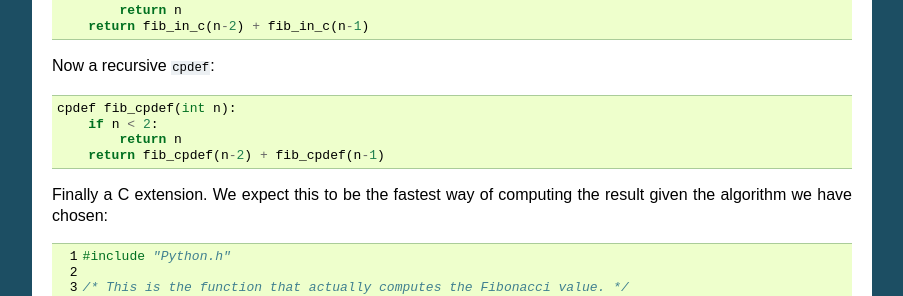
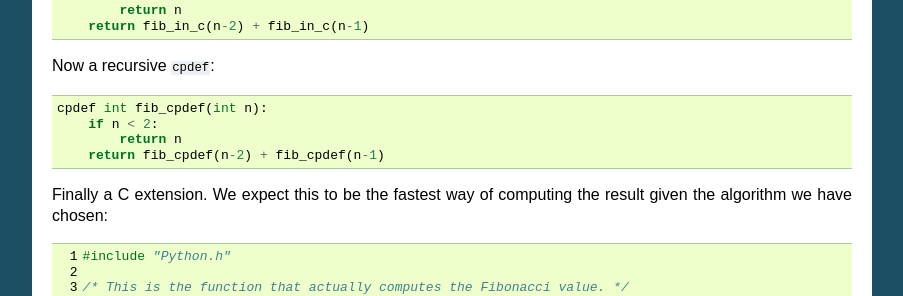
Before and after one commit to paulross/NotesOnCython, a Sphinx documentation site: the page built from doc/source/fibo_speed.rst, in a window 1280 px wide and 900 px high, scrolled down 530 px. Shown: the part 159-455 px from the top of the window, without its empty margins (198-1101 px from the left). Built offline with Sphinx 7.4.7, drawn with Linux system fonts in a browser that asks for light colours.

Commit message:
type of cpdef
typed cpdef has same speed as cdef function

```diff
--- a/doc/source/fibo_speed.rst
+++ b/doc/source/fibo_speed.rst
@@ -46,7 +46,7 @@ In Cython calling C generated code. Here we use a ``def`` to call a ``cdef`` tha
 
 Now a recursive ``cpdef``::
 
-    cpdef fib_cpdef(int n):
+    cpdef int fib_cpdef(int n):
         if n < 2:
             return n
         return fib_cpdef(n-2) + fib_cpdef(n-1)
```
Also changed, not shown: other parts of doc/source/fibo_speed.rst (+1 -1 lines).
